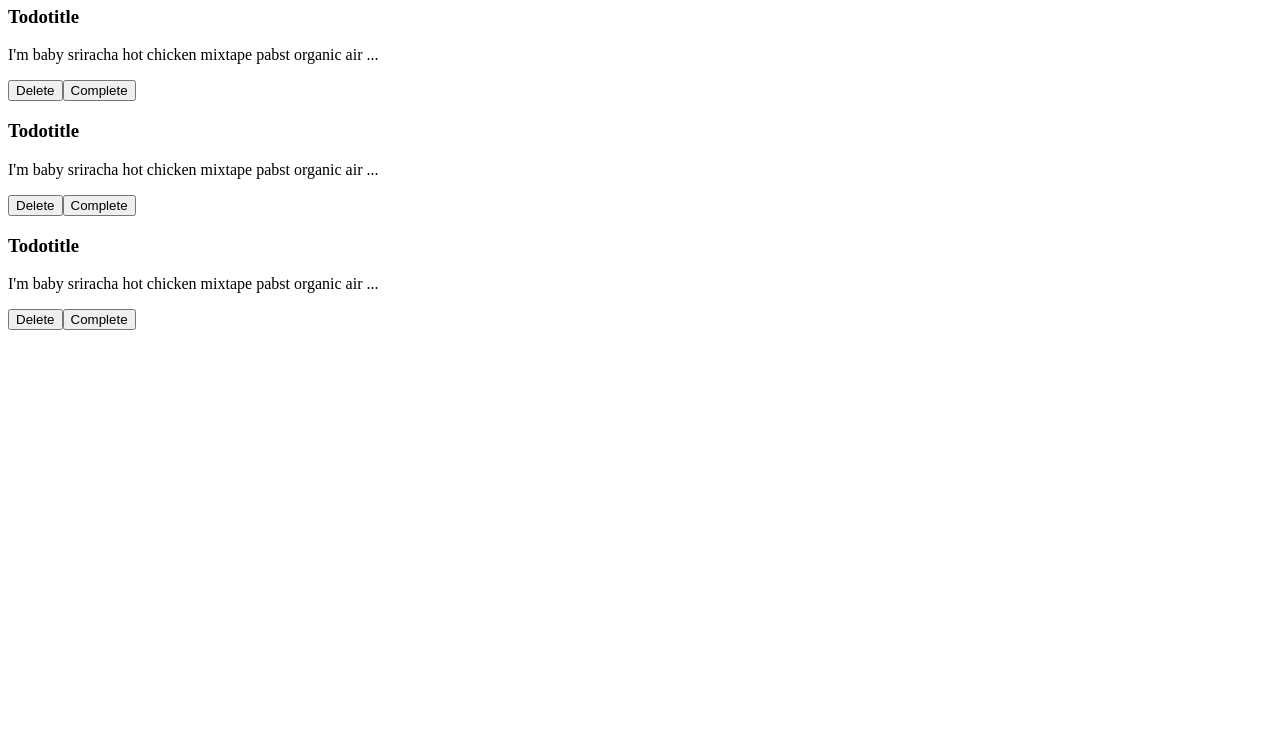
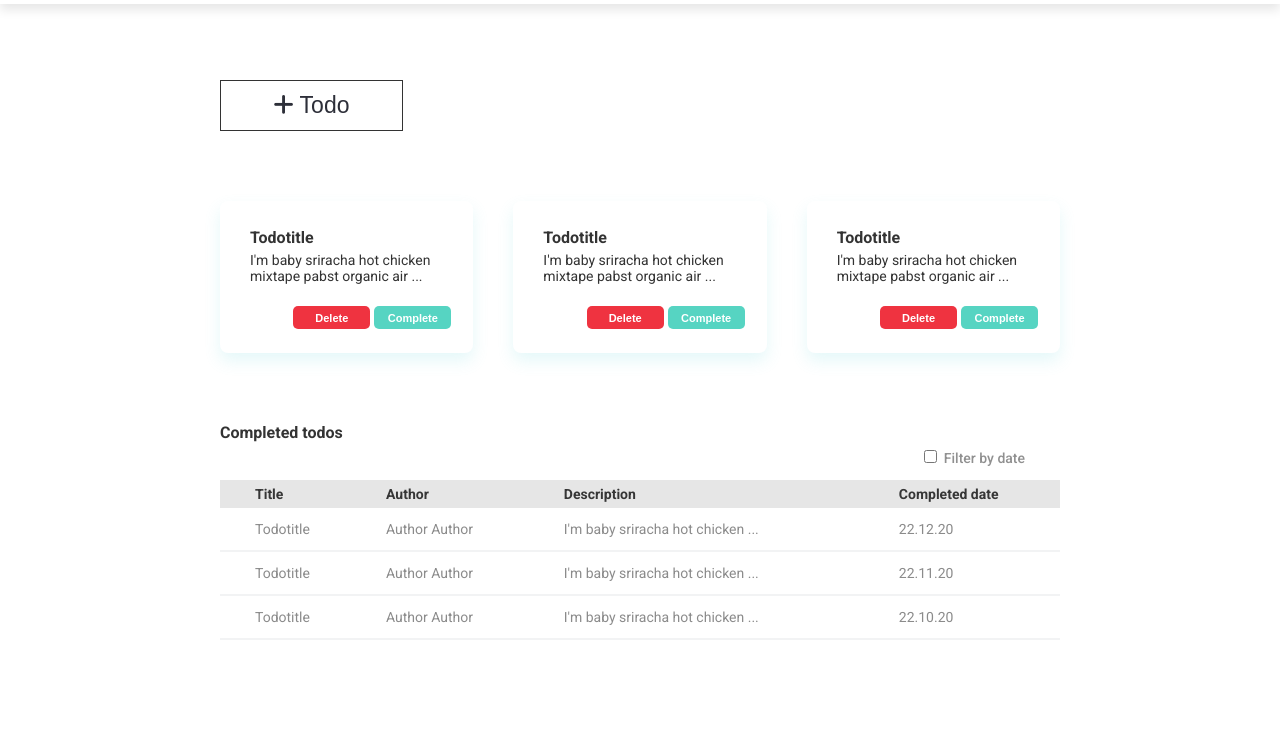
Before and after one commit to Aricin86/Leksjon-2, a plain HTML site: page Todo/index.html in a window 1280 px wide. Shown: the part 60-800 px from the top of the page. Drawn offline with Linux system fonts and the light colour scheme.

Commit message:
Added style.css. Updated rest of the html code and styled it.

```diff
--- /dev/null
+++ b/Todo/css/style.css
@@ -0,0 +1,212 @@
+/*************/
+/** GENERAL **/
+/*************/
+html {
+    box-sizing: border-box;
+    font-family: 'Roboto', sans-serif;
+}
+
+*, *:before, *:after {
+    box-sizing: inherit;
+}
+
+body {
+    margin: 0;
+    padding: 0;
+    display: grid;
+    grid-template-columns: 220px auto 220px;
+    grid-template-rows: 63px auto;
+}
+
+/************/
+/** HEADER **/
+/************/
+#navigation-header {
+    grid-column: 1 / 4;
+    grid-row: 1 / 2;
+}
+
+nav {
+    padding: 0 30px;
+    box-shadow: 0px 6px 10px #00000019;
+    display: grid;
+    grid-template-columns: 1fr 1fr;
+    align-items: center;
+}
+
+#sorta-kinda-logo {
+    font-weight: 900;
+    font-size: 20px;
+    color: #333;
+}
+
+#user-name {
+    justify-self: end;
+    font-weight: 500;
+    font-size: 20px;
+    color: #333;
+}
+
+/**********/
+/** MAIN **/
+/**********/
+main {
+    grid-column: 2 / 3;
+    grid-row: 2 / 3;
+    display: grid;
+    grid-template-rows: repeat(auto, 3);
+}
+
+#add-section {
+    margin: 77px 0 0 0;
+    grid-row: 1 / 2;
+}
+
+#card-section {
+    margin: 70px 0 0 0;
+    grid-row: 2 / 3;
+    display: grid;
+    grid-template-columns: repeat(1fr, 3);
+    column-gap: 40px;
+}
+
+#table-section {
+    margin: 70px 0 0 0;
+    grid-row: 3 / 4;
+}
+
+#btn-add-todo {
+    width: 183px;
+    height: 51px;
+    font-weight: 500;
+    font-size: 23px;
+    color: #2D2F39;
+    border: 1px solid #333;
+    border-radius: 0;
+    background-color: #FFF;
+}
+
+#btn-add-todo:hover {
+    border: 1px solid #333;
+    border-radius: 0;
+    background-color: #56D4C2;
+}
+
+
+/** CARDS **/
+#todo-card-1 {
+    grid-column: 1 / 2;
+}
+
+#todo-card-2 {
+    grid-column: 2 / 3;
+}
+
+#todo-card-3 {
+    grid-column: 3 / 4;
+}
+
+.todo-card {
+    padding: 27px 22px 24px 30px;
+    box-shadow: 0px 8px 16px #5DD3D829;
+    border-radius: 8px;
+    display: grid;
+    grid-template-columns: 1fr auto;
+    grid-template-rows: repeat(auto, 3);
+    column-gap: 4px;
+}
+
+.todo-card h3 {
+    margin: 0;
+    font-weight: 700;
+    font-size: 16px;
+    color: #333;
+    grid-column: 1 / 3;
+    grid-row: 1 / 2;
+}
+
+.todo-card p {
+    margin: 5px 0 22px 0;
+    font-weight: 400;
+    font-size: 14px;
+    color: #333;
+    grid-column: 1 / 3;
+    grid-row: 2 / 3;
+}
+
+.todo-card button {
+    font-weight: 700;
+    font-size: 11px;
+    color: #FFF;
+    width: 77px;
+    height: 23px;
+    border-radius: 5px;
+    border: none;
+    grid-row: 3 / 4;
+    justify-self: end;
+}
+
+.btn-delete {
+    background-color: #EF3340;
+    grid-column: 1 / 2;
+}
+
+.btn-complete {
+    background-color: #56D4C2;
+    grid-column: 2 / 3s;
+}
+
+
+/** TABLE **/
+#table-section {
+    display: grid;
+    grid-template-rows: repeat(auto, 3);
+}
+
+#table-section h3 {
+    margin: 0;
+    font-weight: 700;
+    font-size: 16px;
+    color: #333;
+    grid-row: 1 / 2;
+}
+
+#filter-checkbox {
+    margin: 5px 35px 13px 0;
+    grid-row: 2 / 3;
+    justify-self: right;
+}
+
+#table-section label {
+    font-weight: 500;
+    font-size: 14px;
+    color: #909090;
+}
+
+#todo-table {
+    border-collapse: collapse;
+    grid-row: 3 / 4;
+}
+
+#tbl-header {
+    font-weight: 500;
+    font-size: 14px;
+    color: #363636;
+}
+
+#tbl-header th {
+    padding: 6px 0 6px 35px;
+    text-align: left;
+    background-color: #E6E6E6;
+}
+
+.tbl-row {
+    font-weight: 400;
+    font-size: 14px;
+    color: #8B8B8B;
+}
+
+.tbl-row td {
+    padding: 13px 0 13px 35px;
+    border-bottom: 2px solid rgb(129, 142, 148, 0.1);
+}
--- a/Todo/index.html
+++ b/Todo/index.html
@@ -1,37 +1,81 @@
 <!DOCTYPE html>
 <html lang="en">
     <head>
-        <title>Todo</title>
+        <meta charset="utf-8" />
+        <meta http-equiv="X-UA-Compatible" content="IE=edge" />
+        <meta id="viewport" name="viewport" content="width=device-width, initial-scale=1" />
+
+        <meta name="author" content="Åse U. Rørmark" />
+        <meta name="description" content="Lecture 2: Assignment 1-4. Make a website with a todo app." />
+
+        <title>Leksjon 2 - Todo</title>
+
+        <script src="https://kit.fontawesome.com/3dd4205412.js" crossorigin="anonymous"></script>
+
+        <link rel="stylesheet" href="https://fonts.googleapis.com/css2?family=Roboto:wght@400;500;700;900&display=swap">
+        <link rel="stylesheet" media="screen" href="css/style.css">
     </head>
     <body>
-        <header>
+        <header id="navigation-header">
             <nav>
-                <a href="#">HIOF</a>
-                <a href="#">User user</a>
+                <p id="sorta-kinda-logo">HIOF</p>
+                <p id="user-name">User user</p>
             </nav>
         </header>
         <main>
-            <section>
-                <button><span>+</span> Todo</button>
+            <section id="add-section">
+                <button id="btn-add-todo"><i class="fas fa-plus"></i> Todo</button>
             </section>
-            <section>
-                <article id="todocard1" class="todocard">
+            <section id="card-section">
+                <article id="todo-card-1" class="todo-card">
                     <h3>Todotitle</h3>
                     <p>I'm baby sriracha hot chicken mixtape pabst organic air ...</p>
-                    <button type="button" class="btn_delete">Delete</button><button type="button" class="btn_complete">Complete</button>
+                    <button type="button" class="btn-delete">Delete</button><button type="button" class="btn-complete">Complete</button>
                 </article>
-                <article id="todocard2" class="todocard">
+                <article id="todo-card-2" class="todo-card">
                     <h3>Todotitle</h3>
                     <p>I'm baby sriracha hot chicken mixtape pabst organic air ...</p>
-                    <button type="button" class="btn_delete">Delete</button><button type="button" class="btn_complete">Complete</button>
+                    <button type="button" class="btn-delete">Delete</button><button type="button" class="btn-complete">Complete</button>
                 </article>
-                <article id="todocard3" class="todocard">
+                <article id="todo-card-3" class="todo-card">
                     <h3>Todotitle</h3>
                     <p>I'm baby sriracha hot chicken mixtape pabst organic air ...</p>
-                    <button type="button" class="btn_delete">Delete</button><button type="button" class="btn_complete">Complete</button>
+                    <button type="button" class="btn-delete">Delete</button><button type="button" class="btn-complete">Complete</button>
                 </article>
             </section>
-            <section></section>
+            <section id="table-section">
+                <h3>Completed todos</h3>
+                <div id="filter-checkbox">
+                    <input type="checkbox" id="filter-by-date" name="filterbydate" value="Filter">
+                    <label for="filterbydate">Filter by date</label>
+                </div>
+                <table id="todo-table">
+                    <tr id="tbl-header">
+                        <th>Title</th>
+                        <th>Author</th>
+                        <th>Description</th>
+                        <th>Completed date</th>
+                    </tr>
+                    <tr id="tbl-row1" class="tbl-row">
+                        <td>Todotitle</td>
+                        <td>Author Author</td>
+                        <td>I'm baby sriracha hot chicken ...</td>
+                        <td>22.12.20</td>
+                    </tr>
+                    <tr id="tbl-row2" class="tbl-row">
+                        <td>Todotitle</td>
+                        <td>Author Author</td>
+                        <td>I'm baby sriracha hot chicken ...</td>
+                        <td>22.11.20</td>
+                    </tr>
+                    <tr id="tbl-row3" class="tbl-row">
+                        <td>Todotitle</td>
+                        <td>Author Author</td>
+                        <td>I'm baby sriracha hot chicken ...</td>
+                        <td>22.10.20</td>
+                    </tr>
+                </table>
+            </section>
         </main>
     </body>
 </html>
```
